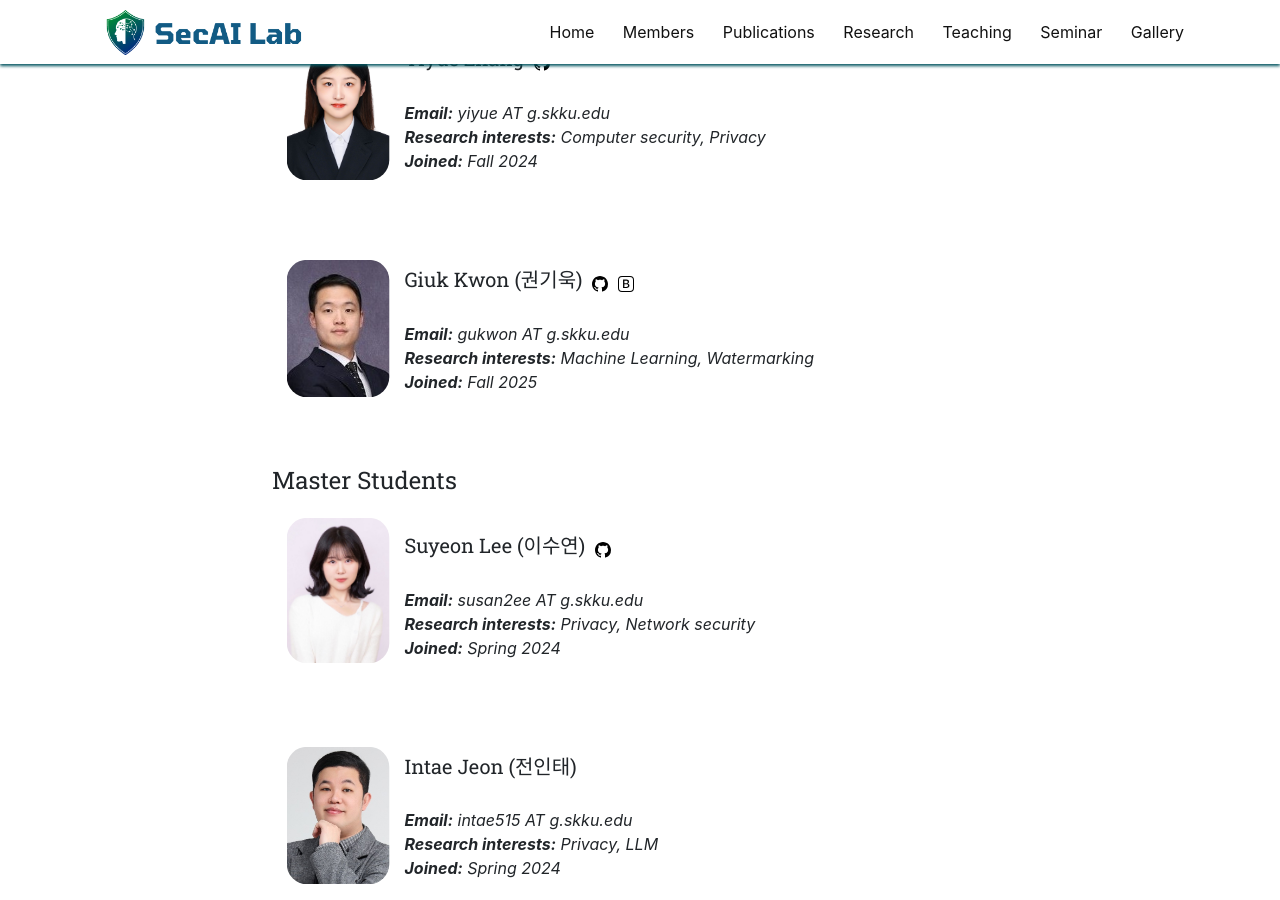
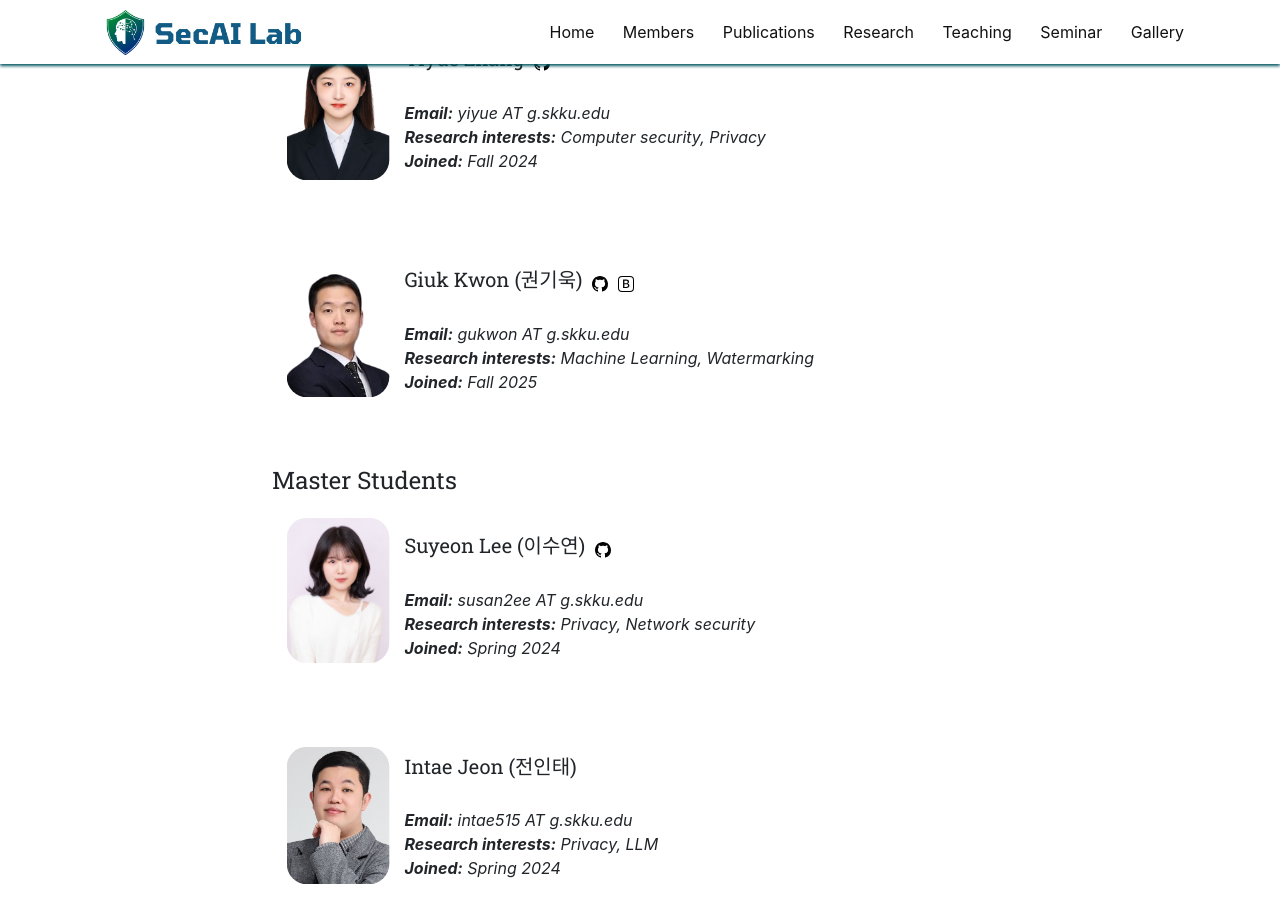
Before and after one commit to SecAI-Lab/secai-lab.github.io, a Jekyll site: the page built from pages/members.md, in a window 1280 px wide and 900 px high, scrolled down 958 px. Built offline with Jekyll 4.4.1, drawn with Linux system fonts in a browser that asks for light colours; nearby versions of some CDN libraries.

```diff
--- a/_data/phd_ms_students.yml
+++ b/_data/phd_ms_students.yml
@@ -7,7 +7,7 @@
   joined: Fall 2024
 
 - name: Giuk Kwon (권기욱)
-  photo: giuk.jpg
+  photo: giuk2.png
   info: Master student (Combined MS and Ph.D. program)
   email: gukwon AT g.skku.edu
   research: Machine Learning, Watermarking
```
